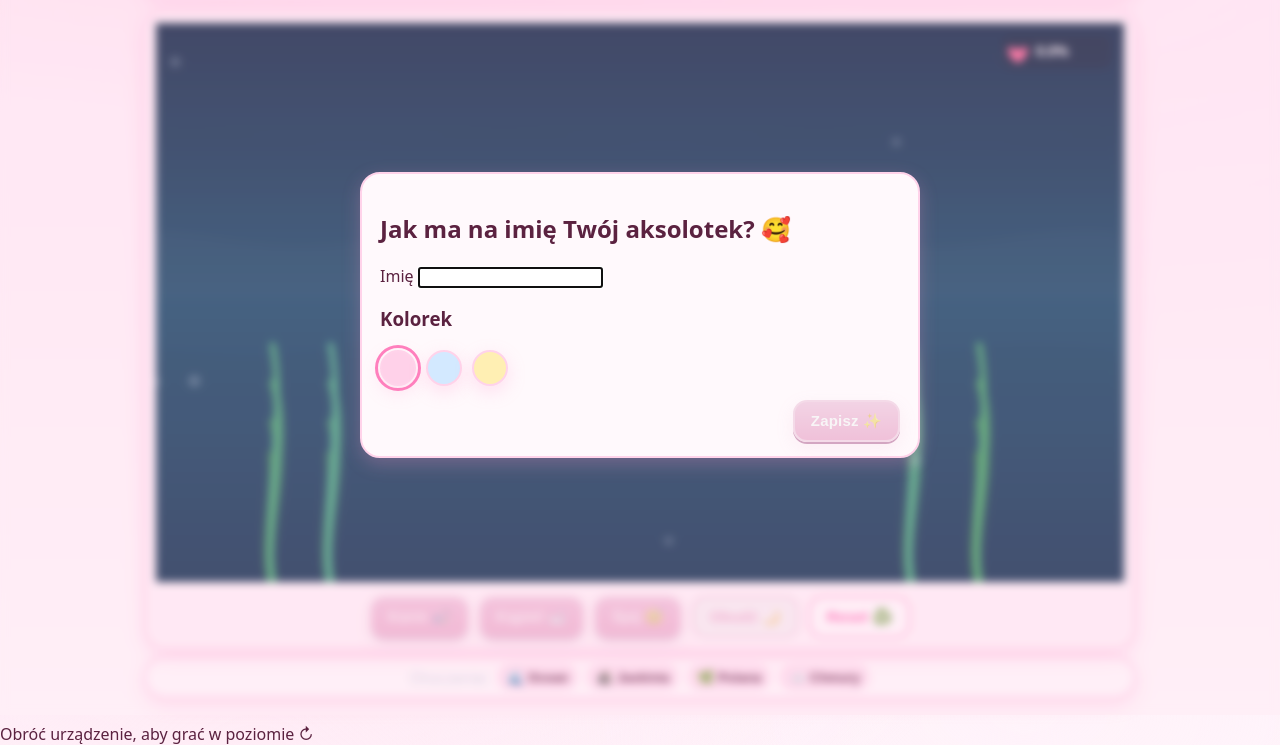
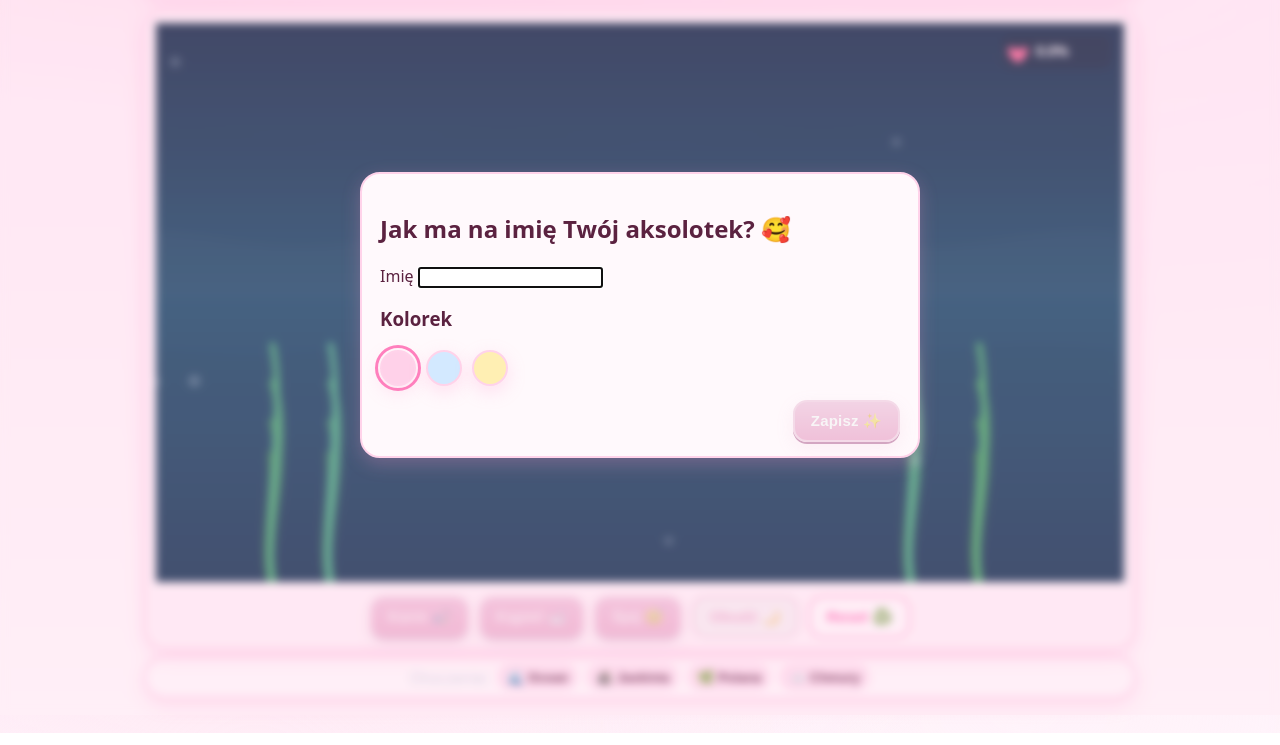
Before and after one commit to verdiix/aksolotek, a plain HTML site: page index.html in a window 1280 px wide. Shown: the part 85-830 px from the top of the page. Drawn offline with Linux system fonts and the light colour scheme.

Commit message:
Update index.html

```diff
--- a/index.html
+++ b/index.html
@@ -76,8 +76,6 @@
     </div>
   </div>
 
-  <!-- Podpowiedź do rotacji ekranu podczas mini-gier -->
-  <div id="rotateHint">Obróć urządzenie, aby grać w poziomie ↻</div>
 
   <script src="main.js"></script>
 </body>
```
